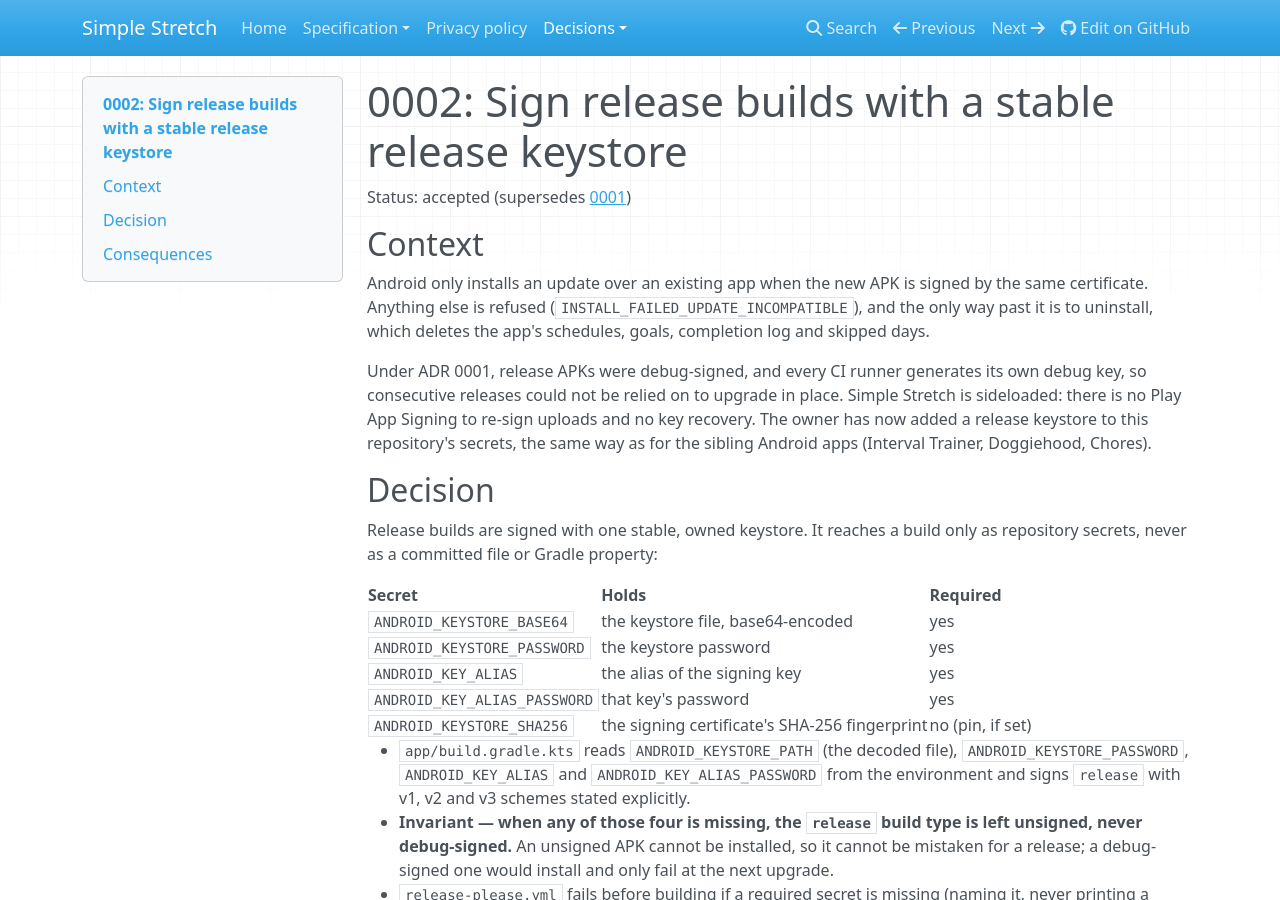
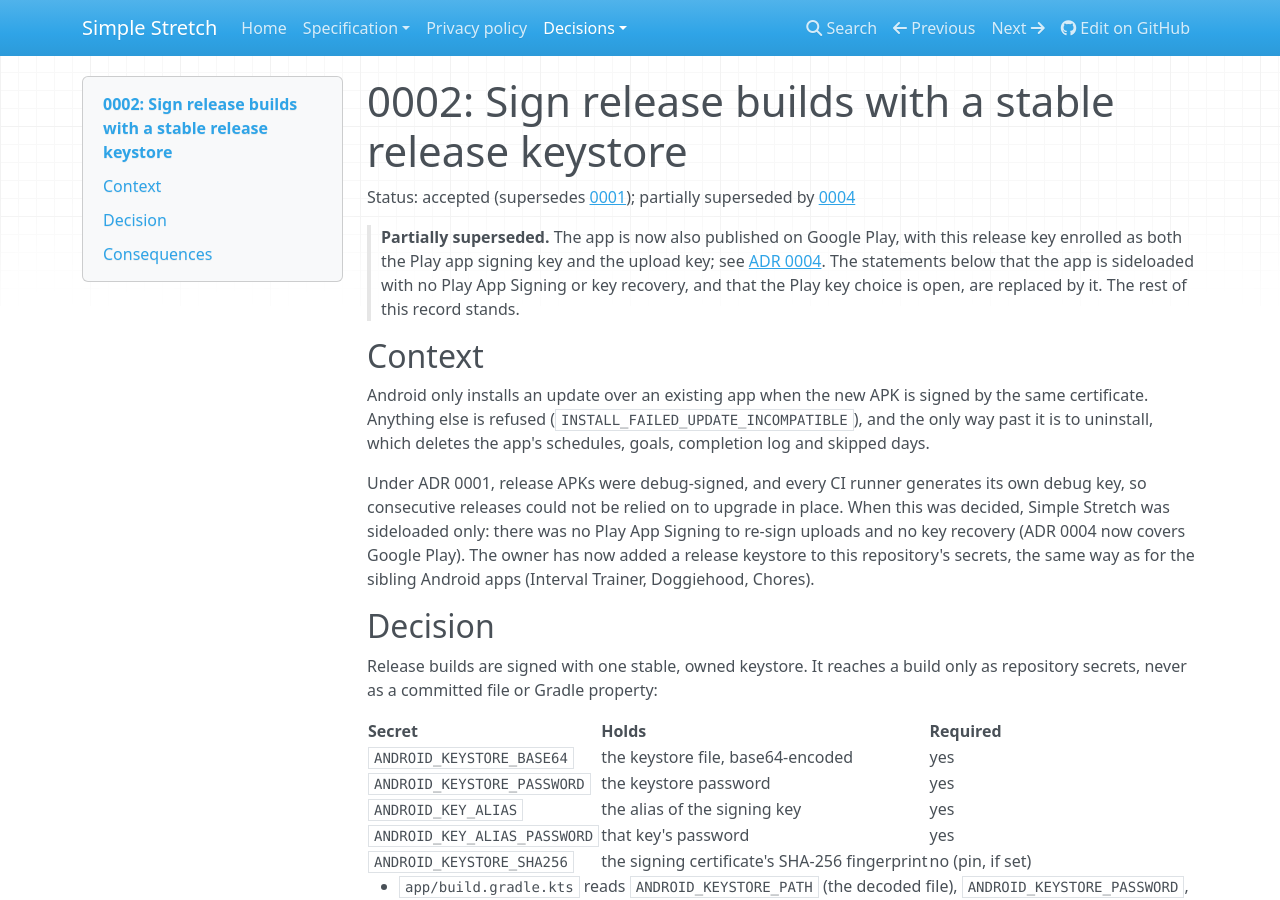
Before and after one commit to derekwinters/simple-stretch-android, an MkDocs documentation site: the page built from docs/adr/0002-release-signing-with-a-stable-keystore.md, in a window 1280 px wide and 900 px high. Built offline with MkDocs 1.6.1, drawn with Linux system fonts in a browser that asks for light colours; nearby versions of some CDN libraries; some of the changed text lies outside the part shown.

Commit message:
docs: record the Play App Signing decision in ADR 0004
Co-Authored-By: Claude Opus 5.5 (1M context) <noreply@anthropic.com>

```diff
--- a/docs/adr/0002-release-signing-with-a-stable-keystore.md
+++ b/docs/adr/0002-release-signing-with-a-stable-keystore.md
@@ -1,6 +1,13 @@
 # 0002: Sign release builds with a stable release keystore
 
-Status: accepted (supersedes [0001](0001-debug-signing-until-release-keystore.md))
+Status: accepted (supersedes [0001](0001-debug-signing-until-release-keystore.md)); partially
+superseded by [0004](0004-play-app-signing-and-publishing.md)
+
+> **Partially superseded.** The app is now also published on Google Play, with this release key
+> enrolled as both the Play app signing key and the upload key; see
+> [ADR 0004](0004-play-app-signing-and-publishing.md). The statements below that the app is
+> sideloaded with no Play App Signing or key recovery, and that the Play key choice is open, are
+> replaced by it. The rest of this record stands.
 
 ## Context
 
@@ -9,10 +16,11 @@ certificate. Anything else is refused (`INSTALL_FAILED_UPDATE_INCOMPATIBLE`), an
 past it is to uninstall, which deletes the app's schedules, goals, completion log and skipped days.
 
 Under ADR 0001, release APKs were debug-signed, and every CI runner generates its own debug key, so
-consecutive releases could not be relied on to upgrade in place. Simple Stretch is sideloaded:
-there is no Play App Signing to re-sign uploads and no key recovery. The owner has now added a
-release keystore to this repository's secrets, the same way as for the sibling Android apps
-(Interval Trainer, Doggiehood, Chores).
+consecutive releases could not be relied on to upgrade in place. When this was decided, Simple
+Stretch was sideloaded only: there was no Play App Signing to re-sign uploads and no key recovery
+(ADR 0004 now covers Google Play). The owner has now added a release keystore to this
+repository's secrets, the same way as for the sibling Android apps (Interval Trainer, Doggiehood,
+Chores).
 
 ## Decision
 
@@ -70,8 +78,8 @@ secrets, never as a committed file or Gradle property:
 - Local `assembleRelease` or `bundleRelease` without the secrets produces an unsigned APK or AAB,
   by design.
 - An AAB uploaded to Google Play with Play App Signing is re-signed by Google: what users install
-  from Play carries the app-signing key Play holds, not necessarily this one. Whether this key is
-  enrolled as the app-signing key or only as the upload key is a Play Console decision for the
-  first upload, not part of this change; the sideloaded APK is signed with this key either way.
+  from Play carries the app-signing key Play holds. ADR 0004 enrols this key as that app-signing
+  key (and keeps it as the upload key), so Play installs and the GitHub-released APK share one
+  signature.
 - The secret names above were taken from the sibling repositories; if any differs here, the
   release job fails at its first step and names the missing one.
--- a/mkdocs.yml
+++ b/mkdocs.yml
@@ -39,3 +39,4 @@ nav:
       - 0001 Debug signing until a release keystore: adr/0001-debug-signing-until-release-keystore.md
       - 0002 Release signing with a stable keystore: adr/0002-release-signing-with-a-stable-keystore.md
       - 0003 Version code derived from the version name: adr/0003-version-code-derived-from-version-name.md
+      - 0004 Play App Signing and publishing: adr/0004-play-app-signing-and-publishing.md
```
Also changed, not shown: docs/adr/0004-play-app-signing-and-publishing.md (added, +61 -0 lines), docs/index.md (+5 -3 lines).
